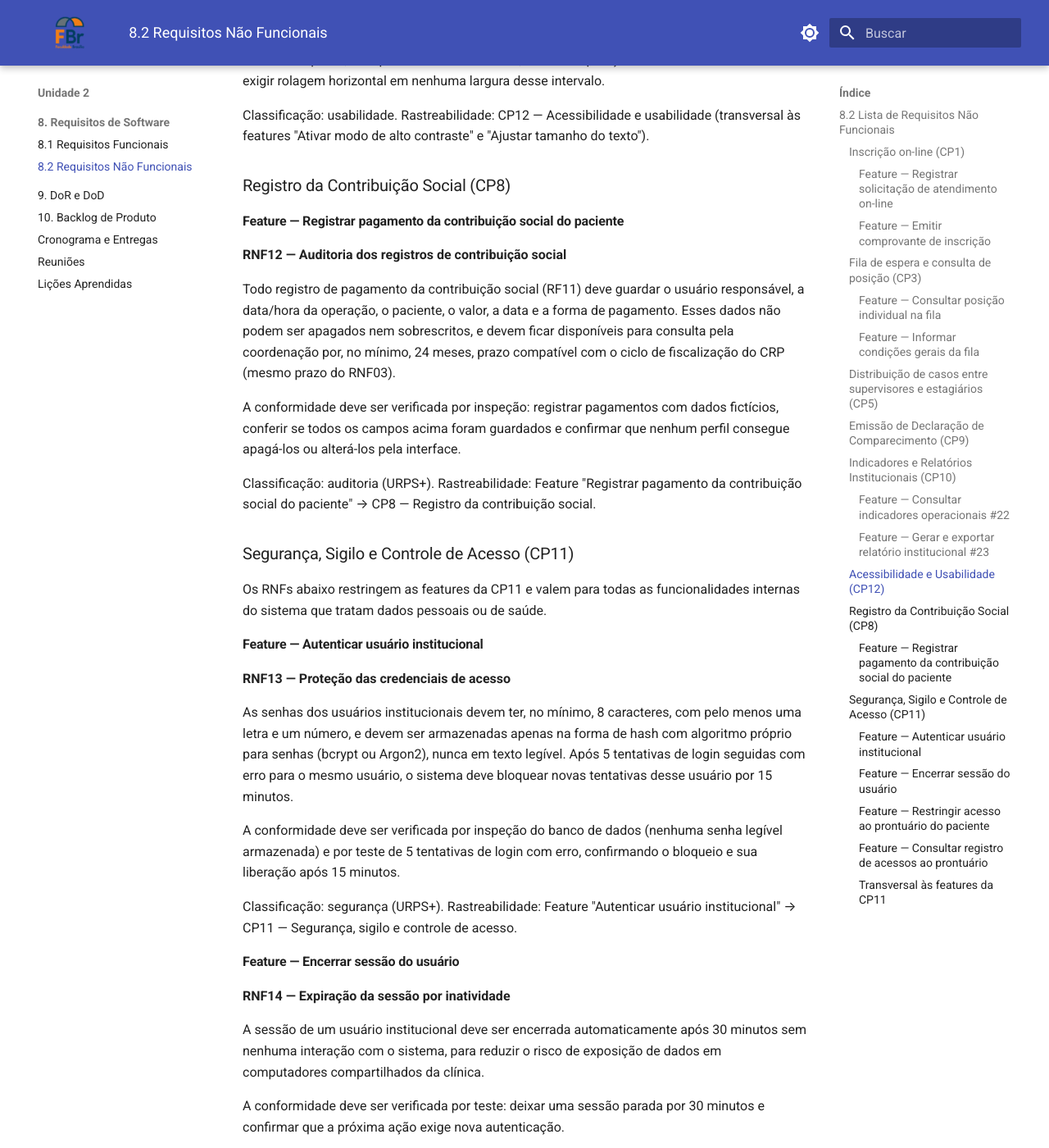
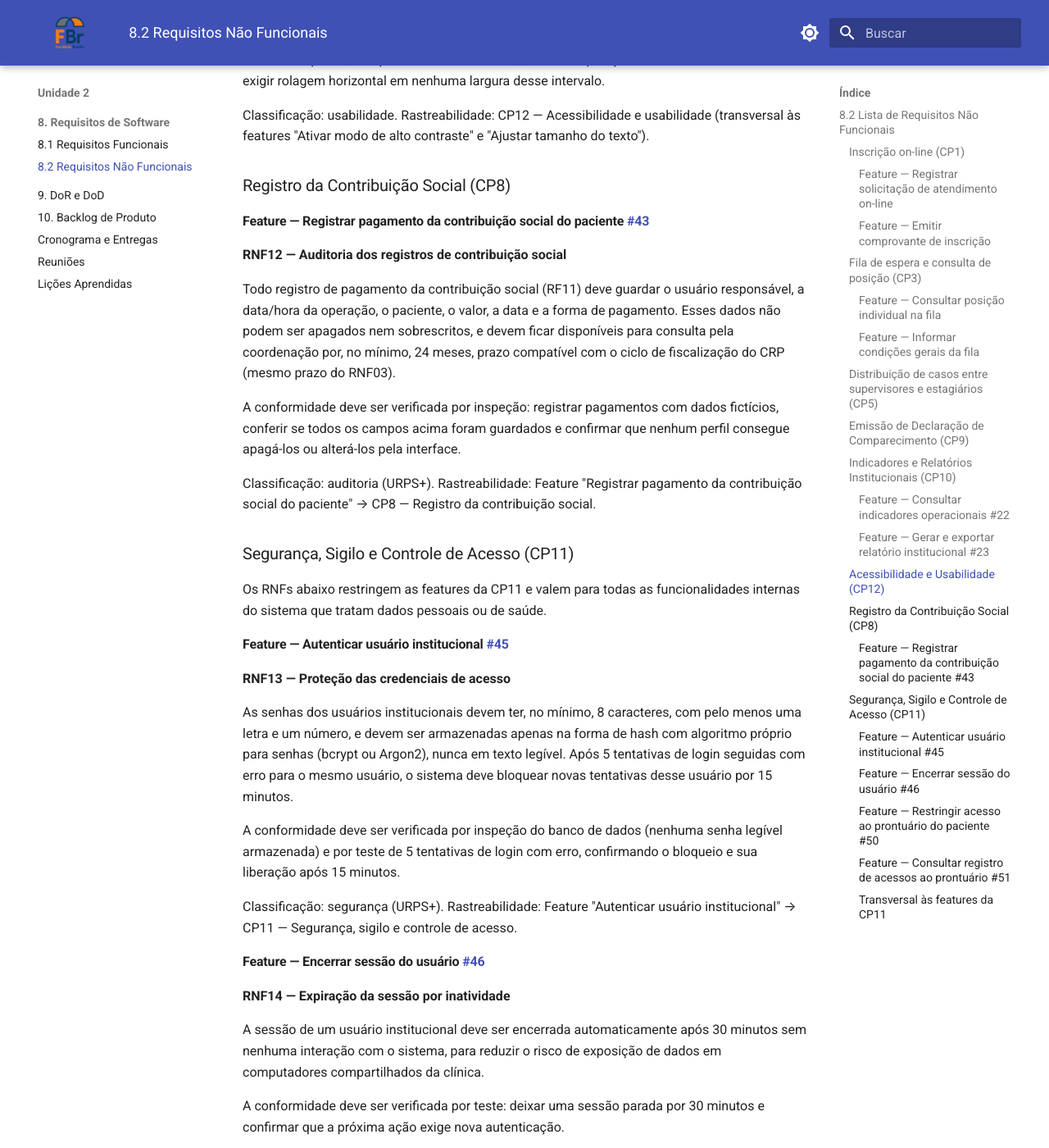
Before and after one commit to mdsreq-fga-unb/REQ-2026.2-T02-ClinicaEscolaFBr, an MkDocs documentation site: the page built from docs/unidade-2/requisitos/nao-funcionais.md, in a window 1280 px wide and 1400 px high, scrolled down 10905 px. Shown: the whole window at 82% size. Built offline with MkDocs 1.6.1 and Material for MkDocs 9.7.7, drawn with Linux system fonts in a browser that asks for light colours.

Commit message:
docs: vincula features de CP8 e CP11 às issues

```diff
--- a/docs/unidade-2/requisitos/nao-funcionais.md
+++ b/docs/unidade-2/requisitos/nao-funcionais.md
@@ -315,7 +315,7 @@ Rastreabilidade: CP12 — Acessibilidade e usabilidade (transversal às features
 
 ### Registro da Contribuição Social (CP8)
 
-#### Feature — Registrar pagamento da contribuição social do paciente
+#### Feature — Registrar pagamento da contribuição social do paciente [#43](https://github.com/mdsreq-fga-unb/REQ-2026.2-T02-ClinicaEscolaFBr/issues/43)
 
 **RNF12 — Auditoria dos registros de contribuição social**
 
@@ -330,7 +330,7 @@ Rastreabilidade: Feature "Registrar pagamento da contribuição social do pacien
 
 Os RNFs abaixo restringem as features da CP11 e valem para todas as funcionalidades internas do sistema que tratam dados pessoais ou de saúde.
 
-#### Feature — Autenticar usuário institucional
+#### Feature — Autenticar usuário institucional [#45](https://github.com/mdsreq-fga-unb/REQ-2026.2-T02-ClinicaEscolaFBr/issues/45)
 
 **RNF13 — Proteção das credenciais de acesso**
 
@@ -341,7 +341,7 @@ A conformidade deve ser verificada por inspeção do banco de dados (nenhuma sen
 Classificação: segurança (URPS+).
 Rastreabilidade: Feature "Autenticar usuário institucional" → CP11 — Segurança, sigilo e controle de acesso.
 
-#### Feature — Encerrar sessão do usuário
+#### Feature — Encerrar sessão do usuário [#46](https://github.com/mdsreq-fga-unb/REQ-2026.2-T02-ClinicaEscolaFBr/issues/46)
 
 **RNF14 — Expiração da sessão por inatividade**
 
@@ -352,7 +352,7 @@ A conformidade deve ser verificada por teste: deixar uma sessão parada por 30 m
 Classificação: segurança (URPS+).
 Rastreabilidade: Feature "Encerrar sessão do usuário" → CP11 — Segurança, sigilo e controle de acesso.
 
-#### Feature — Restringir acesso ao prontuário do paciente
+#### Feature — Restringir acesso ao prontuário do paciente [#50](https://github.com/mdsreq-fga-unb/REQ-2026.2-T02-ClinicaEscolaFBr/issues/50)
 
 **RNF15 — Criptografia dos dados**
 
@@ -363,7 +363,7 @@ A conformidade deve ser verificada por ferramenta de análise de configuração
 Classificação: segurança (URPS+).
 Rastreabilidade: Feature "Restringir acesso ao prontuário do paciente" → CP11 — Segurança, sigilo e controle de acesso.
 
-#### Feature — Consultar registro de acessos ao prontuário
+#### Feature — Consultar registro de acessos ao prontuário [#51](https://github.com/mdsreq-fga-unb/REQ-2026.2-T02-ClinicaEscolaFBr/issues/51)
 
 **RNF16 — Trilha de auditoria de acessos ao prontuário**
 
```
Also changed, not shown: docs/unidade-2/requisitos/funcionais.md (+10 -10 lines).
